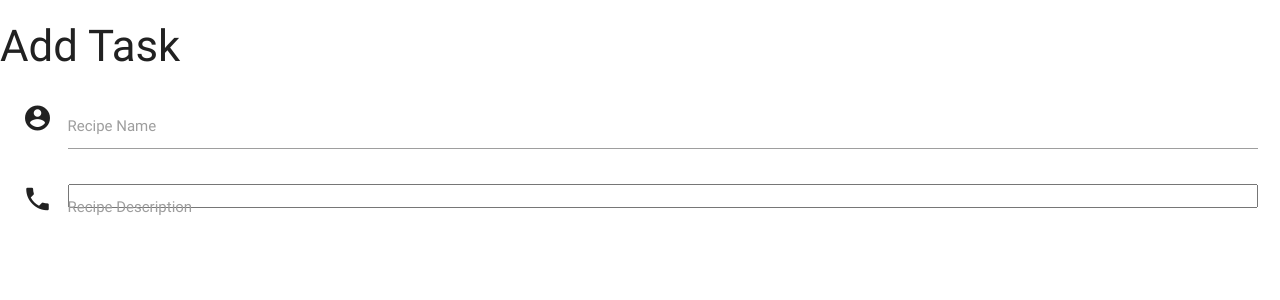
After one commit to pjachimowski/vegan, a Flask app: page /add_recipe in a window 1280 px wide. The commit adds this page. Shown: the top 300 px of the page. Run offline with Flask 2, Linux system fonts and the light colour scheme; data that the repository does not hold is empty; some libraries are stand-ins or nearby versions.

Commit message:
add_recipe.html page with input fields added

```diff
--- a/app.py
+++ b/app.py
@@ -18,6 +18,10 @@ def get_vegan_day():
     recipes=mongo.db.recipes.find())
 
 
+@app.route('/add_recipe')
+def add_recipe():
+    return render_template("add_recipe.html",
+    recipes=mongo.db.recipes.find())
 
 
 if __name__ == '__main__':
--- /dev/null
+++ b/templates/add_recipe.html
@@ -0,0 +1,22 @@
+{% extends 'base.html' %} {% block content %}
+
+<h3>Add Task </h3>
+
+<div class="row">
+	<form action="" method="POST" class="col s12">
+		<div class="row">
+			<div class="input-field col s12">
+				<i class="material-icons prefix">account_circle</i>
+				<input id="recipe_name" name="recipe_name" type="text" class="validate">
+				<label for="icon_prefix">Recipe Name</label>
+			</div>
+			<div class="input-field col s12">
+				<i class="material-icons prefix">phone</i>
+				<input id="recipe_description" name="recipe_description" type="textarea" class="validate">
+				<label for="icon_telephone">Recipe Description</label>
+			</div>
+		</div>
+	</form>
+</div>
+
+{% endblock %}
--- a/templates/base.html
+++ b/templates/base.html
@@ -1,6 +1,5 @@
 <!DOCTYPE html>
 <html lang="en">
-<html>
 
 <head>
 	<meta charset="UTF-8">
@@ -17,6 +16,11 @@
 
 	<script src="https://cdnjs.cloudflare.com/ajax/libs/jquery/3.2.1/jquery.min.js"></script>
 	<script src="https://cdnjs.cloudflare.com/ajax/libs/materialize/0.100.2/js/materialize.min.js"></script>
+	<script type="text/javascript">
+		$(document).ready(function(){
+            $('.collapsible').collapsible();
+        });
+	</script>
 </body>
 
 </html>
```
Also changed, not shown: templates/vegan_day.html (+11 -20 lines). Lines whose indentation alone changed are shown as unchanged.
